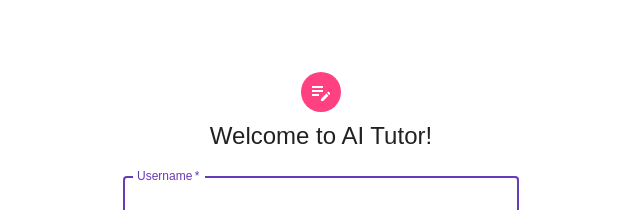
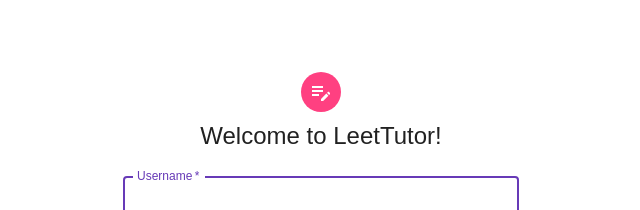
Before and after one commit to AkmOleksandr/Microsoft-AI-Hackathon, a React (Vite) app in the folder client/: page /login in a window 1280 px wide. Shown: the top 210 px of the page, without its empty margins (319-959 px from the left). Built offline with nearby package versions, Linux system fonts and the light colour scheme.

Commit message:
minor ui changes

```diff
--- a/client/src/components/Login.jsx
+++ b/client/src/components/Login.jsx
@@ -34,7 +34,7 @@ const Login = ( { handleLogin }) => {
                     <EditNoteIcon />
                 </Avatar>
                 <Typography component="h1" variant="h5">
-                    Welcome to AI Tutor!
+                    Welcome to LeetTutor!
                 </Typography>
                 <Box component="form" onSubmit={handleSubmit} noValidate sx={{ mt: 1 }}>
                     <TextField
--- a/client/src/components/Note.jsx
+++ b/client/src/components/Note.jsx
@@ -63,6 +63,9 @@ const Note = ({ title, url, summary }) => {
 					>
 						View Image
 					</Button>
+					<Typography variant="h6" component="div">
+						Summary
+					</Typography>
 					<Typography variant="body2" color="text.secondary">
 						{summary}
 					</Typography>
--- a/client/src/components/Notes.jsx
+++ b/client/src/components/Notes.jsx
@@ -73,7 +73,7 @@ const Notes = ({ fetchData, notes }) => {
                     </label>
                     {uploading && <CircularProgress style={{ marginLeft: '10px' }} size={20} />}
                     <Typography variant="body2" style={{ marginTop: '10px' }}>
-                        {selectedFile && `Selected File: ${selectedFile.name}`}
+                        {selectedFile && `${selectedFile.name}`}
                     </Typography>
                     <Button
                         variant="contained"
```
